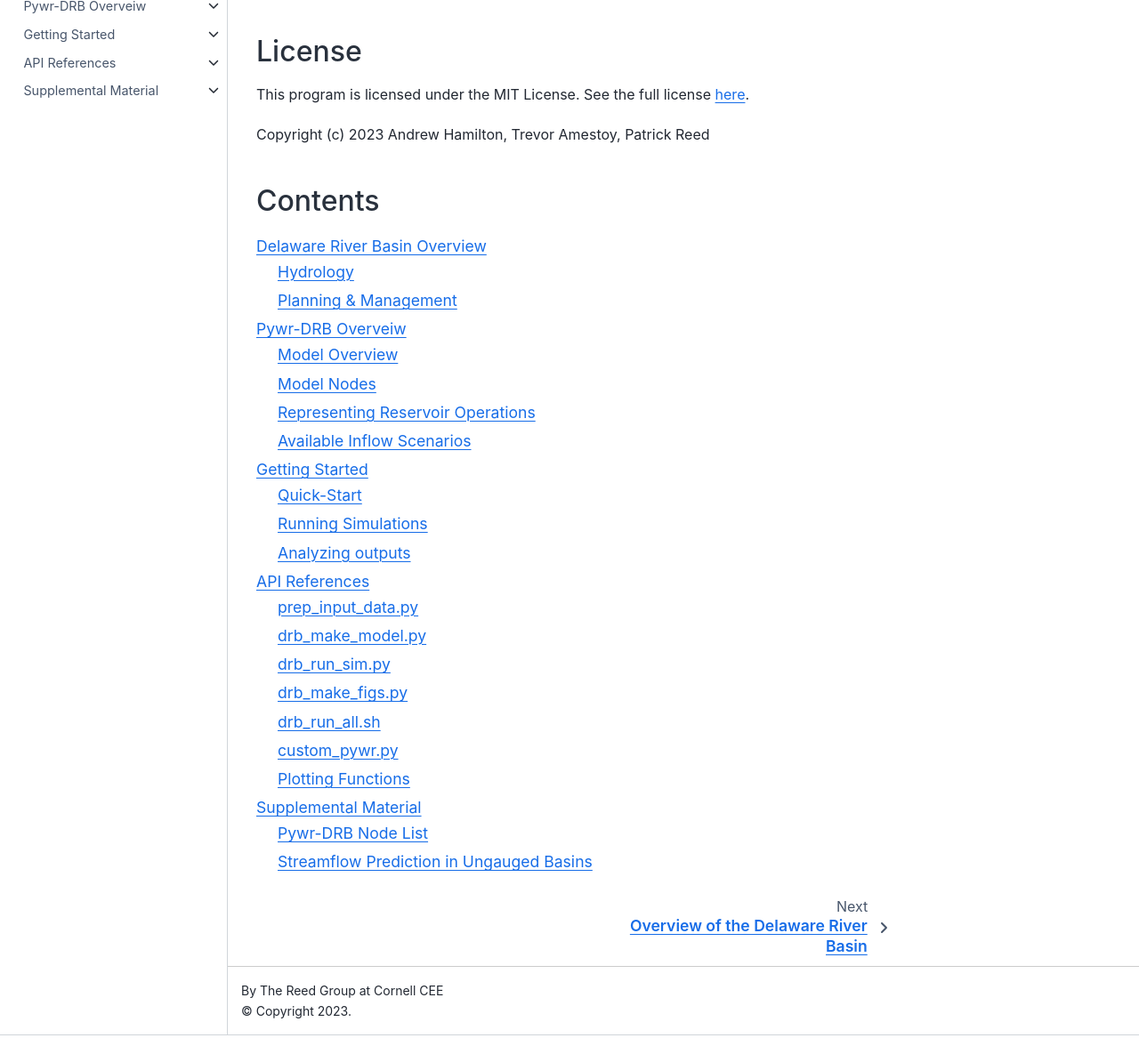
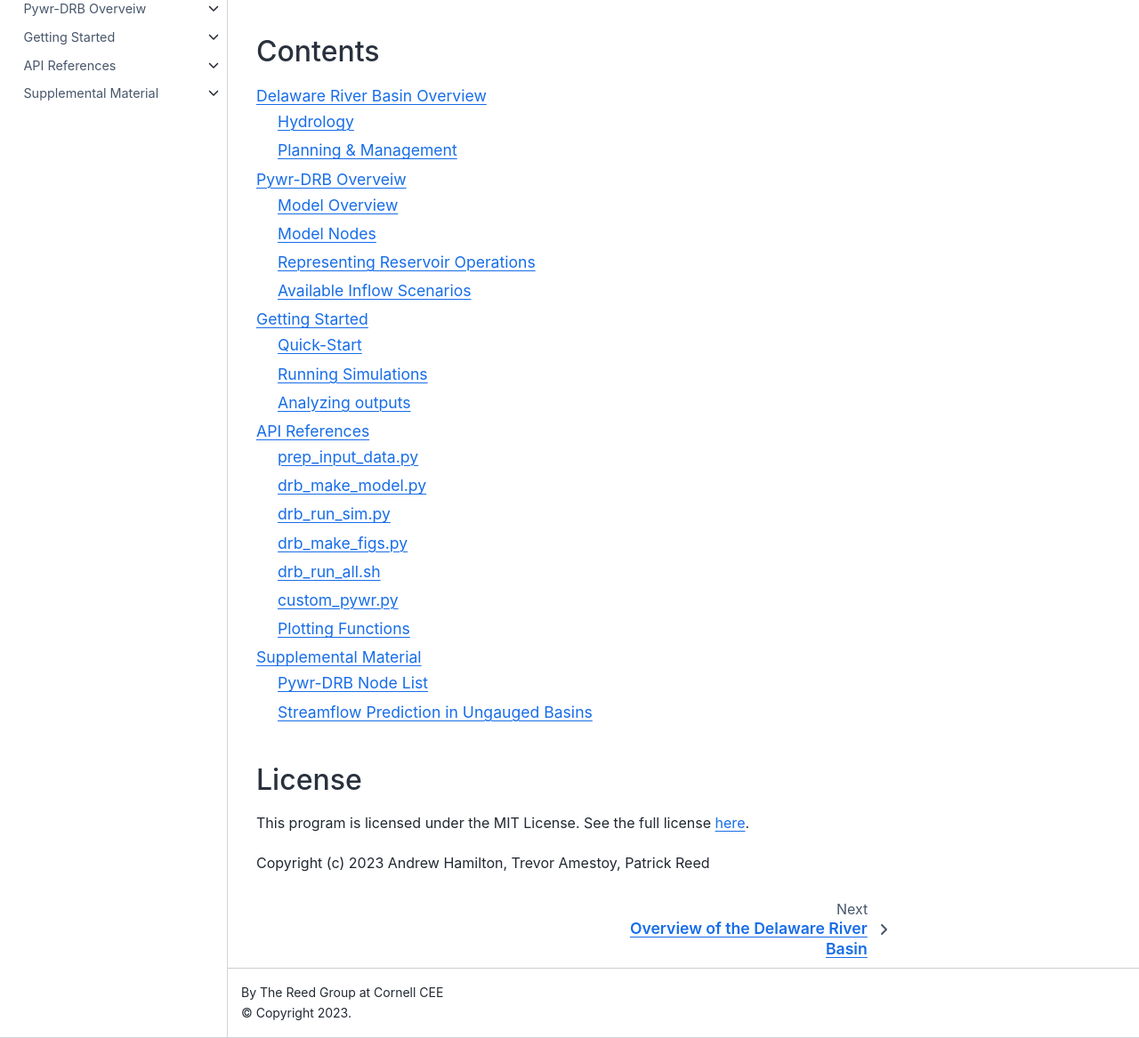
Before and after one commit to Pywr-DRB/Pywr-DRB, a Jupyter Book: the page built from docs/intro.md, in a window 1280 px wide and 1400 px high, scrolled down 591 px, cut to the strip 233-1400 px from the top of the window. Shown: the whole strip at 89% size. Built offline with Jupyter Book 1.0.4 settings and Sphinx 7.4.7 and the Sphinx Book theme 1.1.4, drawn with Linux system fonts in a browser that asks for light colours.

````diff
--- a/docs/intro.md
+++ b/docs/intro.md
@@ -12,11 +12,11 @@ A graphical representation of the Pywr-DRB model is shown below, where every oct
   </iframe>
 </div>
 
+## Contents
+```{tableofcontents}
+```
+
 ## License
 This program is licensed under the MIT License. See the full license [here](https://github.com/Pywr-DRB/Pywr-DRB/blob/master/LICENSE).
 
 Copyright (c) 2023 Andrew Hamilton, Trevor Amestoy, Patrick Reed
-
-## Contents
-```{tableofcontents}
-```
````
